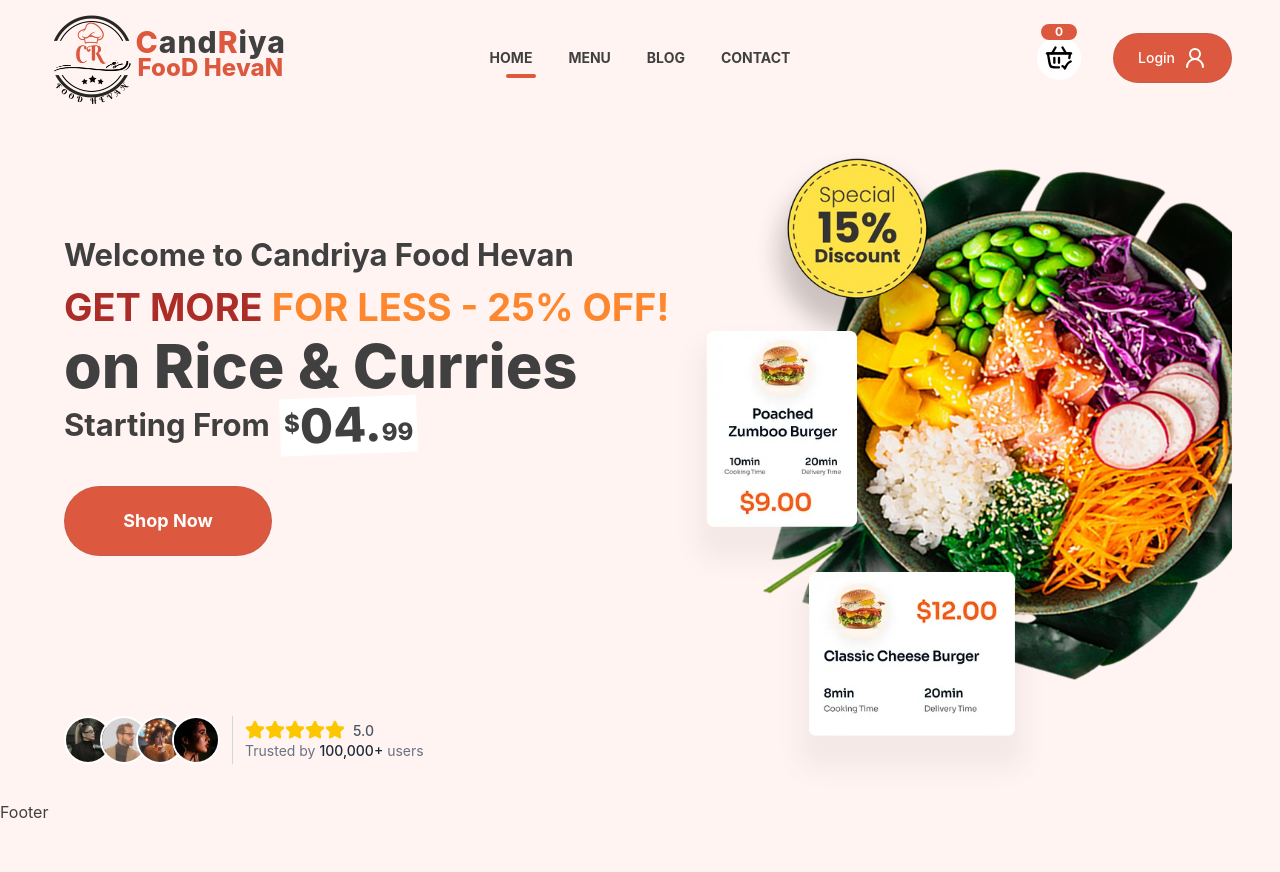
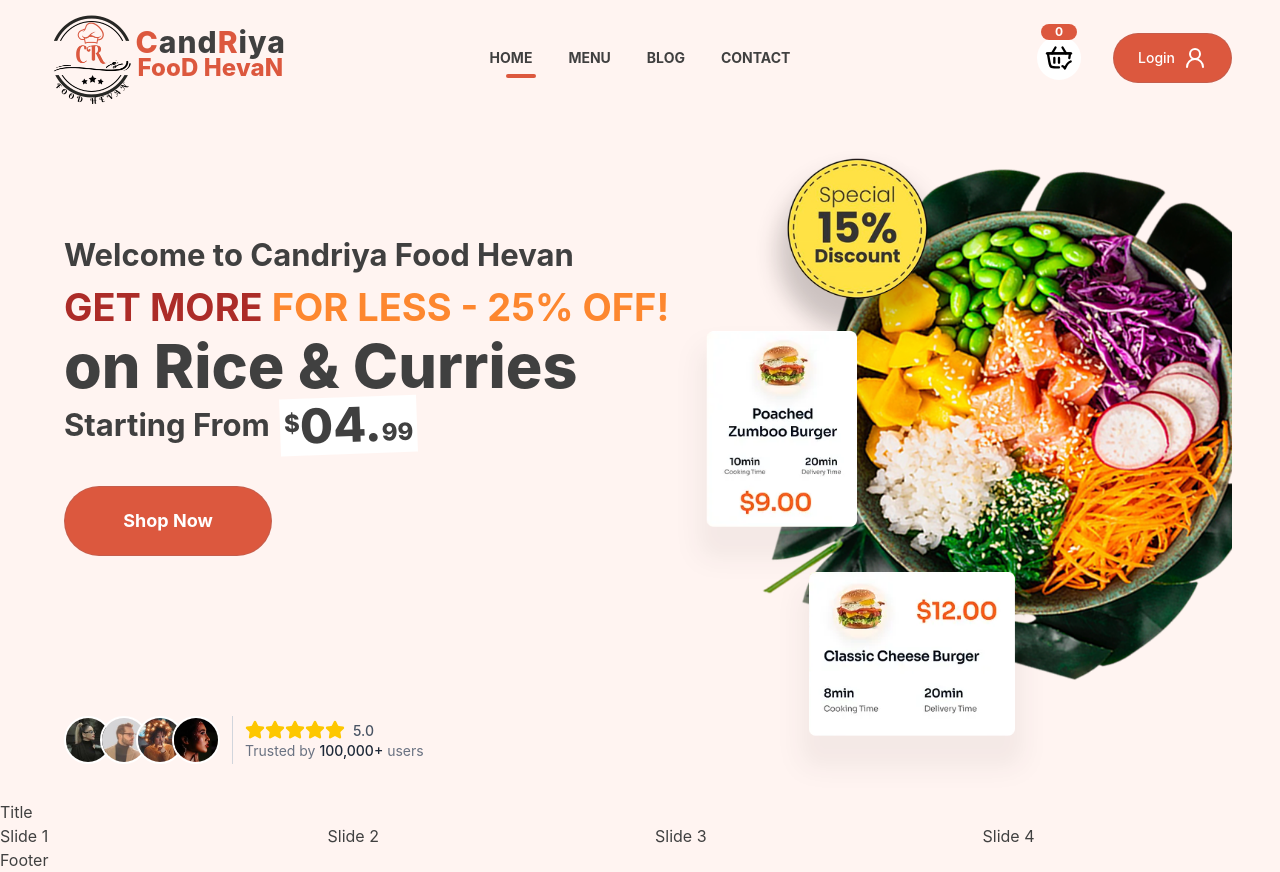
Before and after one commit to SPBT2002/CR-Food-Hevan, a React (Vite) app in the folder client/: page / in a window 1280 px wide. Before the commit the page ends 824 px from the top, so only its background shows below. Built offline with nearby package versions, Linux system fonts and the light colour scheme.

Commit message:
Add Swiper dependency and integrate NewArrivals component in Home page

```diff
--- a/client/package.json
+++ b/client/package.json
@@ -12,7 +12,8 @@
   "dependencies": {
     "react": "^19.2.0",
     "react-dom": "^19.2.0",
-    "react-router-dom": "^7.9.6"
+    "react-router-dom": "^7.9.6",
+    "swiper": "^12.0.3"
   },
   "devDependencies": {
     "@eslint/js": "^9.39.1",
--- a/client/src/pages/Home.jsx
+++ b/client/src/pages/Home.jsx
@@ -1,10 +1,12 @@
 import React from 'react'
 import Hero from '../components/Hero'
+import NewArrivals from '../components/NewArrivals'
 
 const Home = () => {
   return (
     <>
       <Hero />
+      <NewArrivals />
     </>
   )
 }
```
Also changed, not shown: 1 other file (tests, documents, lock files or other folders).
